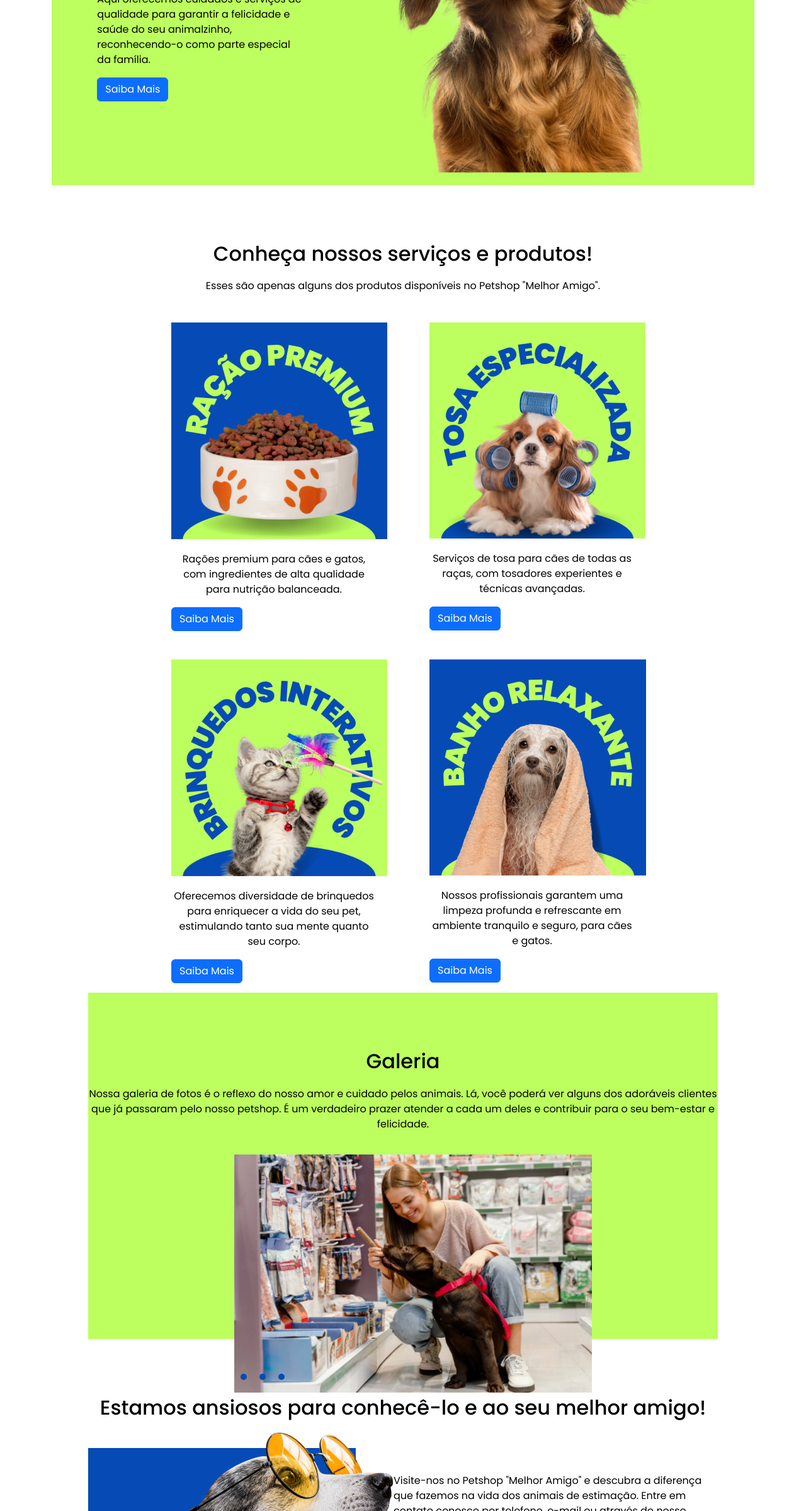
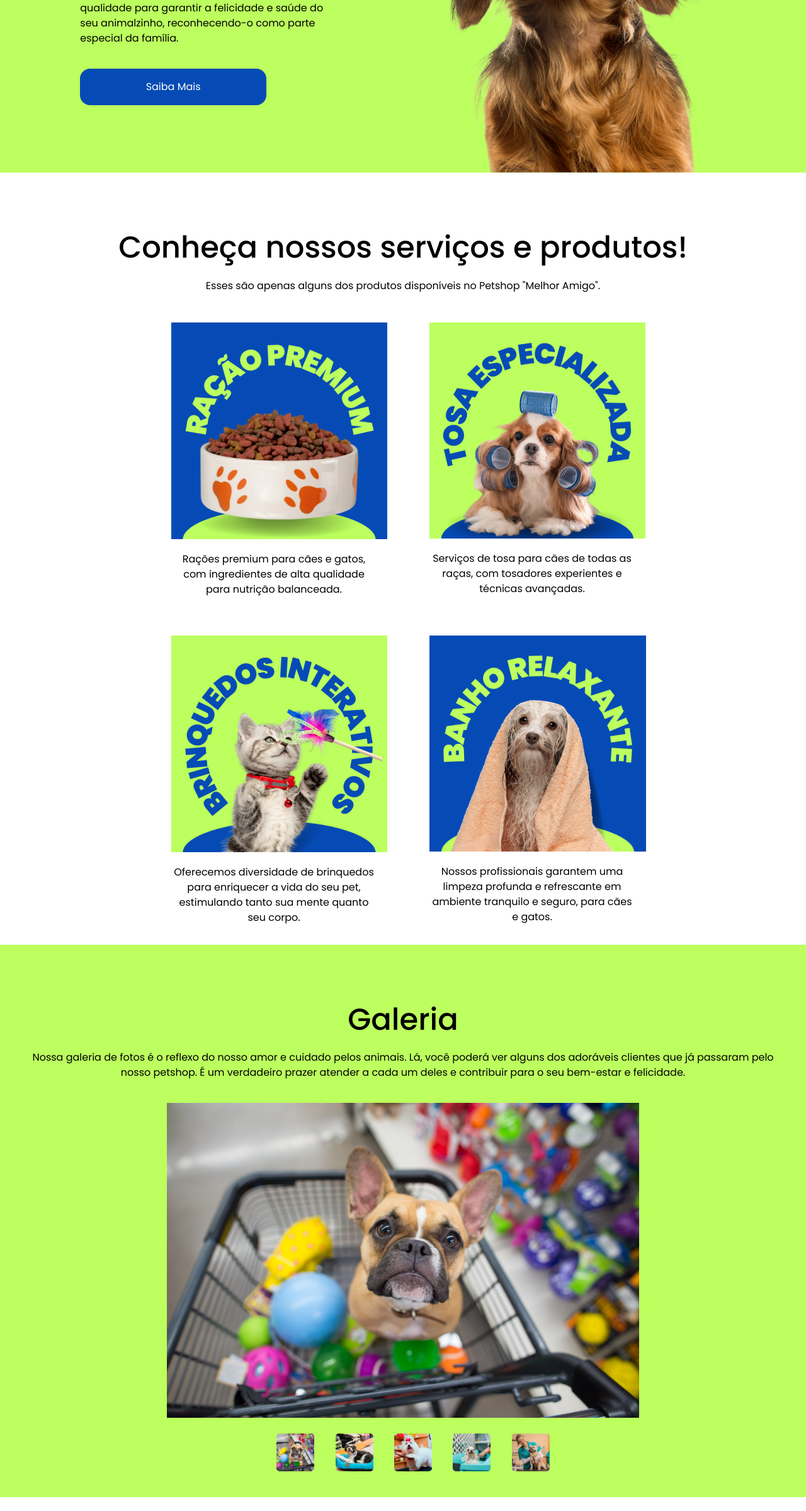
Before and after one commit to giovannamwt/petshop, a plain HTML site: page index.html in a window 1280 px wide. Shown: the part 401-2800 px from the top of the page at 63% size. Drawn offline with nearby package versions, Linux system fonts and the light colour scheme.

Commit message:
novo slide e rodapé

```diff
--- a/index.html
+++ b/index.html
@@ -8,24 +8,32 @@
     <link rel="stylesheet" href="./style.css">
     <title>Petshop</title>
 </head>
-<body class="container">
-    <nav>
+<body >
+    <main>
+        <div id="bg1">
+            <nav class="container">
                 <img src="/images/logo-menu.png" alt="">
                 <ul  class="row align-items-start">
                     <li class="col"><a href="#">Inicio</a></li>
-            <li class="col"><a href="#">Serviços</a></li>
-            <li class="col"><a href="#">Galeria</a></li>
-            <li class="col"><a href="#">Contatos</a></li>
+                    <li class="col"><a href="#serviços">Serviços</a></li>
+                    <li class="col"><a href="#galeria">Galeria</a></li>
+                    <li class="col"><a href="#contatos">Contatos</a></li>
                 </ul>
             </nav>
-    <header>
-        <div id="content1">
+        </div>
+
+        <header >
+            <div id="header-org">
+            <div id="content1" >
                 <h1>Bem-vindo ao petshop <span>Melhor Amigo!</span></h1>
-            <p>Aqui oferecemos cuidados e serviços de qualidade para garantir a felicidade e saúde do seu animalzinho, reconhecendo-o como parte especial da família.</p>
-            <button class="btn btn-primary ">Saiba Mais</button>
+                <p id="texto1">Aqui oferecemos cuidados e serviços de qualidade para garantir a felicidade e saúde do seu animalzinho, reconhecendo-o como parte especial da família.</p>
+                <button onclick="textoheader()">Saiba Mais</button>
              </div>
-        <img src="/images/dog-hero.png" alt="">
+            <img src="/images/dog-hero.png" alt="Dog" id="dog">
+        </div>
         </header>
+
+
     <section  id="serviços">
         <h2>Conheça nossos serviços e produtos!</h2>
         <p>Esses são apenas alguns dos produtos disponíveis no Petshop "Melhor Amigo".</p>
@@ -33,48 +41,42 @@
             <div class="col" id="one">
                 <img src="/images/4.png" alt="">
                 <p>Rações premium para cães e gatos, com ingredientes de alta qualidade para nutrição balanceada. </p>
-                <button class="btn btn-primary ">Saiba Mais</button>
             </div>
             <div class="col" id="two">
                 <img src="/images/7.png" alt="">
                 <p>Serviços de tosa para cães de todas as raças, com tosadores experientes e técnicas avançadas.</p>
-                <button class="btn btn-primary ">Saiba Mais</button>
             </div>
             <div class="col" id="trhee">
                 <img src="/images/3.png" alt="">
                 <p>Oferecemos diversidade de brinquedos para enriquecer a vida do seu pet, estimulando tanto sua mente quanto seu corpo.</p>
-                <button class="btn btn-primary ">Saiba Mais</button>
             </div>
             <div class="col" id="four">
                 <img src="/images/5.png" alt="">
                 <p>Nossos profissionais garantem uma limpeza profunda e refrescante em ambiente tranquilo e seguro, para cães e gatos.</p>
-                <button class="btn btn-primary ">Saiba Mais</button>
             </div>
 
         </div>
 
     </section>
+
     <section id="galeria">
+        <div id="content-galeria" >
             <h2>Galeria</h2>
             <p>Nossa galeria de fotos é o reflexo do nosso amor e cuidado pelos animais. Lá,  você poderá ver alguns dos adoráveis clientes que já passaram pelo nosso  petshop. É um verdadeiro prazer atender a cada um deles e contribuir para o  seu bem-estar e felicidade.</p>
+            <img src="/images/pet1.jpg" id="destaque"/>
 
             <ul class="slider">
-            <li>
-                  <input type="radio" id="slide1" name="slide" checked>
-                  <label for="slide1"></label>
-                  <img src="/images/slide1.png" />
-            </li>
-            <li>
-                  <input type="radio" id="slide2" name="slide">
-                  <label for="slide2"></label>
-                  <img src="/images/slide2.png" />
-            </li>
-            <li>
-                  <input type="radio" id="slide3" name="slide">
-                  <label for="slide3"></label>
-                  <img src="/images/slide3.png" />
-            </li>
+                <li onclick="foto1()"><img src="/images/mini (1).png" alt="" id="mini"></li>
+                <li onclick="foto2()"><img src="/images/mini (2).png" alt="" id="mini"></li>
+                <li onclick="foto3()"><img src="/images/mini (3).png" alt="" id="mini"></li>
+                <li onclick="foto4()"><img src="/images/mini (4).png" alt="" id="mini"></li>
+                <li onclick="foto5()"><img src="/images/mini (5).png" alt="" id="mini"></li>
             </ul>
+
+
+
+        </div>
+
     </section>
     <section id="contatos">
         <h2>Estamos ansiosos para conhecê-lo e ao seu melhor amigo! </h2>
@@ -85,11 +87,11 @@
             <div id="formulario">
             <p >Visite-nos no  Petshop "Melhor Amigo" e descubra a diferença que fazemos na vida dos  animais de estimação. Entre em contato conosco por telefone, e-mail ou através  do nosso formulário de contato no nosso site. </p>
             <div class="mb-3">
-                <label for="exampleFormControlInput1" class="form-label">Email address</label>
-                <input type="email" class="form-control" id="exampleFormControlInput1" placeholder="name@example.com">
+                <label  for="exampleFormControlInput1" class="form-label">Seu email:</label>
+                <input type="email" class="form-control" id="exampleFormControlInput1" placeholder="nome@exemplo.com">
                 </div>
                 <div class="mb-3">
-                <label for="exampleFormControlTextarea1" class="form-label">Example textarea</label>
+                <label for="exampleFormControlTextarea1" class="form-label">Sua mensagem:</label>
                 <textarea class="form-control" id="exampleFormControlTextarea1" rows="3"></textarea>
                 <button class="btn btn-primary"> Enviar</button>
             </div>
@@ -99,11 +101,32 @@
 
         </div>
 
-
     </section>
+</main>
     <footer>
+        <h3>©2024 Developer by Giovanna Rodrigues</h3>
 
     </footer>
+</main>
+    <script>
+        function foto1(){
+            document.getElementById('destaque').src= "/images/pet1.jpg"
+        }
+        function foto2(){
+            document.getElementById('destaque').src= "/images/pet2.jpg"
+        }
+        function foto3(){
+            document.getElementById('destaque').src= "/images/pet3.jpg"
+        }
+        function foto4(){
+            document.getElementById('destaque').src= "/images/pet4.jpeg"
+        }
+        function foto5(){
+            document.getElementById('destaque').src= "/images/pet5.jpeg"
+        }
 
+
+
+    </script>
 </body>
 </html>
--- a/style.css
+++ b/style.css
@@ -8,54 +8,74 @@
 }
 *{
     font-family: 'poppins', sans-serif;
+
+}
+#bg1{
+    width: 100%;
+    background-color: var(--blue);
+
 }
 nav{
     justify-content: space-between;
     display: flex;
     align-items: center;
-    background-color: var(--blue);
     height: 75px;
-    background-color: var(--blue);
-
 }
 ul{
     list-style: none;
-
-
 }
-a{
+nav a{
     text-decoration: none;
     color: white;
     font-size: 20px;
-
+}
+nav a:hover{
+    color: var(--green);
 }
 header{
-    display: flex;
-    justify-content: space-around;
     background-color: var(--green);
     color: black;
 }
 header h1{
-    font-size: 3rem;
+    font-size: 52px;
 }
+
 header p{
     font-family: 18px;
-    width: 90%;
+    width: 95%;
+    text-align: start;
 }
-.btn{
-    background-color: '$blue-700';
-
+#header-org{
+    max-width: 1700px;
+    display: flex;
+    margin: 0 auto;
+    padding: 0;
+}
+button{
+    background-color: var(--blue);
+    color: white;
+    border-radius: 16px;
+    border-style: none;
+    height: 58px;
+    width: 70%;
+    margin-top: 20px;
+}
+button:hover{
+    background-color: #0754c9;
 }
 #content1{
-    margin: auto;
+    margin: auto ;
     width: 33%;
 }
 span{
     font-weight: bold;
 }
+#dog{
+    margin: 0;
+}
 h2{
     color: black;
-    font-size: 2rem;
+    font-size: 48px;
     text-align: center;
     margin: 90px auto 20px auto;
 }
@@ -64,17 +84,24 @@ p{
     color: black;
     text-align: center;
 }
-section{
+#serviços{
     max-width: 1000px;
     margin: auto;
     justify-content: center;
 }
 #galeria{
     background-color: var(--green);
-    background-size: cover;
+    background-size: 100%;
     display: flex;
+    justify-content: center;
+
+}
+#content-galeria{
+    max-width: 1700px;
+    display: flex;
+    margin: 0 auto;
+    padding: 0;
     flex-direction: column;
-    align-items: center;
 
 }
 #one, #two, #trhee, #four{
@@ -89,66 +116,62 @@ img{
     margin-bottom: 20px;
 }
 
+
+ .slider{
+    display: flex;
+    justify-content: center;
+    gap: 2%;
+ }
+.slider img{
+    height: 70px;
+    border-radius: 10px;
+    border: 5px solid #BCFF5E;
+
+}
+.slider img:hover{
+    border: 5px solid #064BB5;
+
+}
+#destaque{
+    height: 500px;
+    align-self: center;
+    margin-top: 20px;
+}
+img{
+    margin-bottom: 20px;
+}
+#galeria p{
+    max-width: 1200px;
+
+}
+#contatos{
+    display: flex;
+    align-items: center;
+    max-width: 1000px;
+    flex-direction: column;
+    margin: auto;
+
+}
 #content{
     display: flex;
     align-items: center;
+    gap: 20px;
+
+
 }
 #formulario p, header p{
     text-align: start;
 }
-.slider {
-    display: block;
-    height: 293px;
-    width: 600px;
+#formulario{
     margin: auto;
-    margin-top: 20px;
-    position: relative;
 }
-
-.slider li {
-    list-style: none;
-    position: absolute;
+footer{
+    background-color: #BCFF5E;
+    margin: 0;
+    padding: 15px;
+    text-align: center;
 }
-
-.slider img {
-    margin: auto;
-    height: 100%;
-    width: 100%;
-    vertical-align: top;
+h3{
+    font-size: 18px;
+    margin: 0;
 }
-.slider input {
-    display: none;
-}
-.slider label {
-    background-color: var(--blue);
-    border-radius: 100px;
-    bottom: 20px;
-    cursor: pointer;
-    display: block;
-    height: 10px;
-    position: absolute;
-    width: 10px;
-    z-index: 10;
-}
-
-.slider li:nth-child(1) label {
-    left: 10px;
-}
-
-.slider li:nth-child(2) label {
-    left: 40px;
-}
-
-.slider li:nth-child(3) label {
-    left: 70px;
-}
-.slider img {
-    opacity: 0;
-    visibility: hidden;
-}
-
-.slider li input:checked ~ img {
-    opacity: 1;
-    visibility: visible;
-    z-index: 10;
-}
```
Also changed, not shown: images/mini (1).png (added), images/mini (2).png (added), images/mini (3).png (added), images/mini (4).png (added), images/mini (5).png (added), images/pet1.jpg (added), images/pet2.jpg (added), images/pet3.jpg (added), images/pet4.jpeg (added), images/pet5.jpeg (added). Lines whose indentation alone changed are shown as unchanged.
